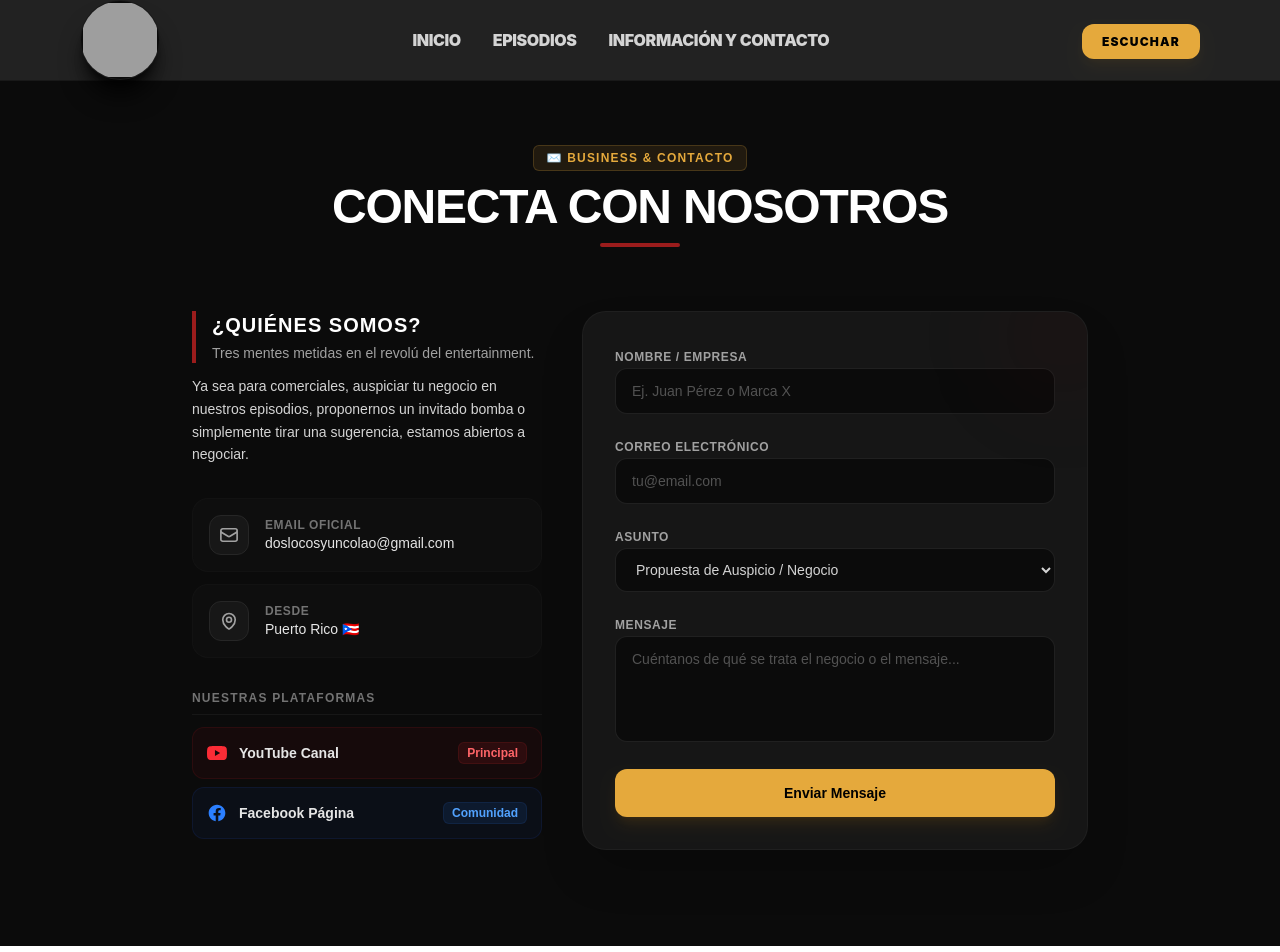
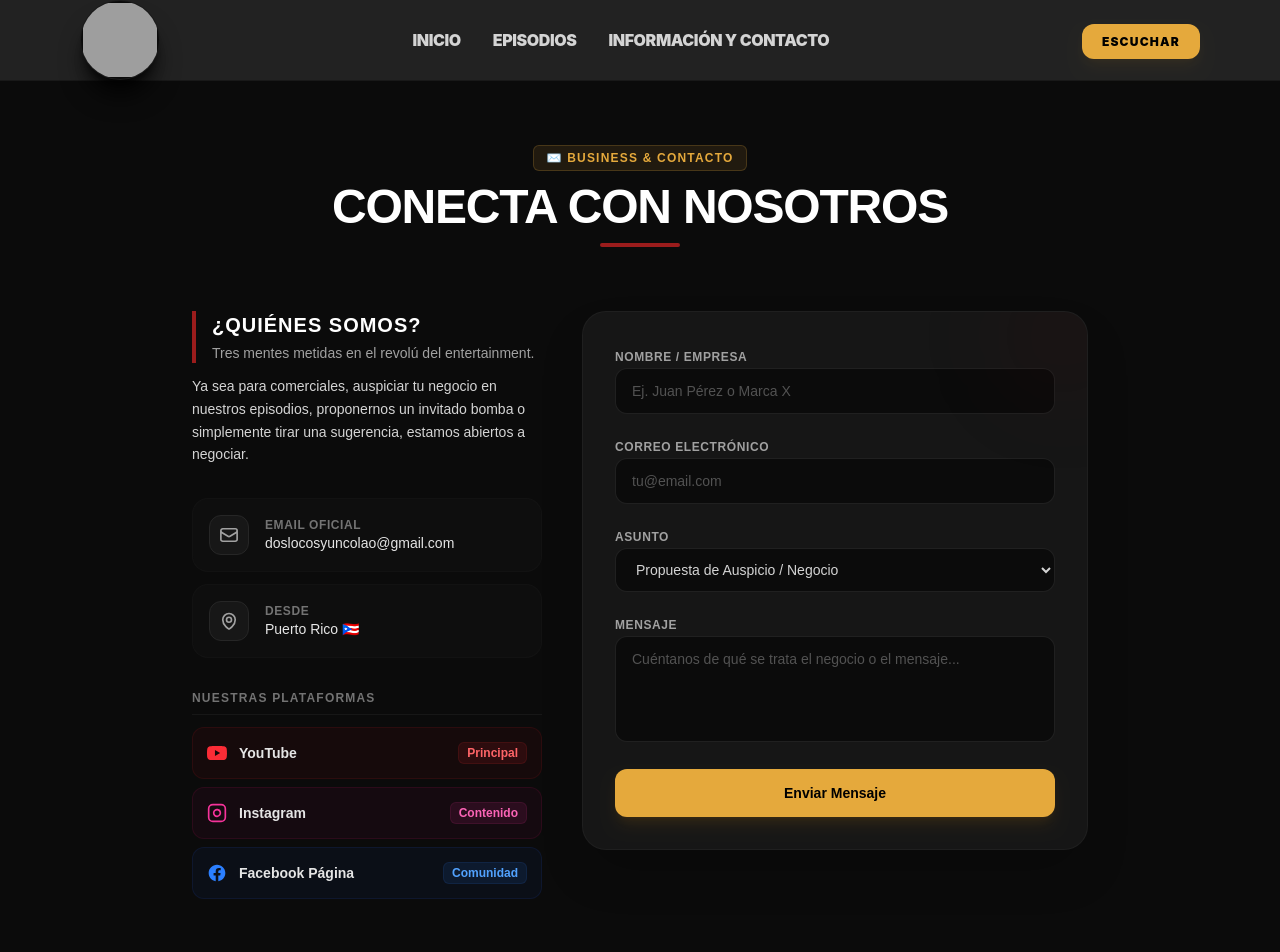
Before and after one commit to sparkyfran987-ux/doslocosyuncolao, a Next.js app: page /informacion in a window 1280 px wide. Shown: the top 952 px of the page. Built offline with nearby package versions, Linux system fonts and the light colour scheme; grey boxes are pictures that could not be loaded.

Commit message:
Update page.tsx

```diff
--- a/src/app/informacion/page.tsx
+++ b/src/app/informacion/page.tsx
@@ -3,6 +3,7 @@ import React from 'react';
 export default function InformacionPage() {
   const youtubeChannelUrl = "https://www.youtube.com/@Doslocosyuncolao/";
   const facebookPageUrl = "https://www.facebook.com/profile.php?id=61590373832211";
+  const instagramPageUrl = "https://www.instagram.com/doslocosyuncolao/";
 
   return (
     <main className="min-h-screen bg-[#0B0B0B] text-[#F3F4F6] px-4 py-16 pb-24">
@@ -89,9 +90,27 @@ export default function InformacionPage() {
                     <svg xmlns="http://www.w3.org/2000/svg" fill="currentColor" viewBox="0 0 24 24" className="w-5 h-5 text-red-500">
                       <path d="M23.498 6.186a3.016 3.016 0 0 0-2.122-2.136C19.505 3.545 12 3.545 12 3.545s-7.505 0-9.377.505A3.017 3.017 0 0 0 .502 6.186C0 8.07 0 12 0 12s0 3.93.502 5.814a3.016 3.016 0 0 0 2.122 2.136c1.871.505 9.376.505 9.376.505s7.505 0 9.377-.505a3.015 3.015 0 0 0 2.122-2.136C24 15.93 24 12 24 12s0-3.93-.502-5.814zM9.545 15.568V8.432L15.818 12l-6.273 3.568z"/>
                     </svg>
-                    <span className="text-sm font-bold text-neutral-200 group-hover:text-white transition-colors">YouTube Canal</span>
+                    <span className="text-sm font-bold text-neutral-200 group-hover:text-white transition-colors">YouTube</span>
                   </div>
                   <span className="text-xs font-semibold text-red-400 bg-red-500/10 px-2 py-0.5 rounded-md border border-red-500/10 group-hover:border-red-500/30">Principal</span>
+                </a>
+
+                {/* Botón Instagram */}
+                <a
+                  href={instagramPageUrl}
+                  target="_blank"
+                  rel="noopener noreferrer"
+                  className="flex items-center justify-between p-3.5 rounded-xl bg-pink-600/5 border border-pink-900/20 hover:bg-pink-600/10 hover:border-pink-500/40 transition-all group"
+                >
+                  <div className="flex items-center gap-3">
+                    <svg xmlns="http://www.w3.org/2000/svg" fill="none" viewBox="0 0 24 24" strokeWidth={2} stroke="currentColor" className="w-5 h-5 text-pink-500">
+                      <rect x="2" y="2" width="20" height="20" rx="5" ry="5" />
+                      <path d="M16 11.37A4 4 0 1 1 12.63 8 4 4 0 0 1 16 11.37z" />
+                      <line x1="17.5" y1="6.5" x2="17.51" y2="6.5" />
+                    </svg>
+                    <span className="text-sm font-bold text-neutral-200 group-hover:text-white transition-colors">Instagram</span>
+                  </div>
+                  <span className="text-xs font-semibold text-pink-400 bg-pink-500/10 px-2 py-0.5 rounded-md border border-pink-500/10 group-hover:border-pink-500/30">Contenido</span>
                 </a>
 
                 {/* Botón Facebook */}
```
